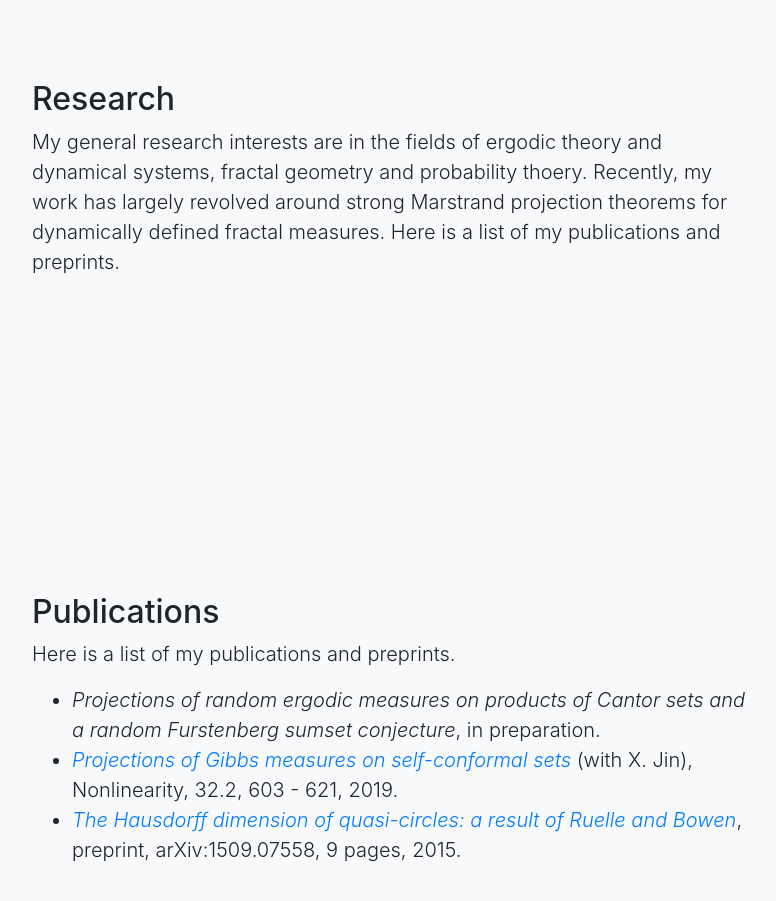
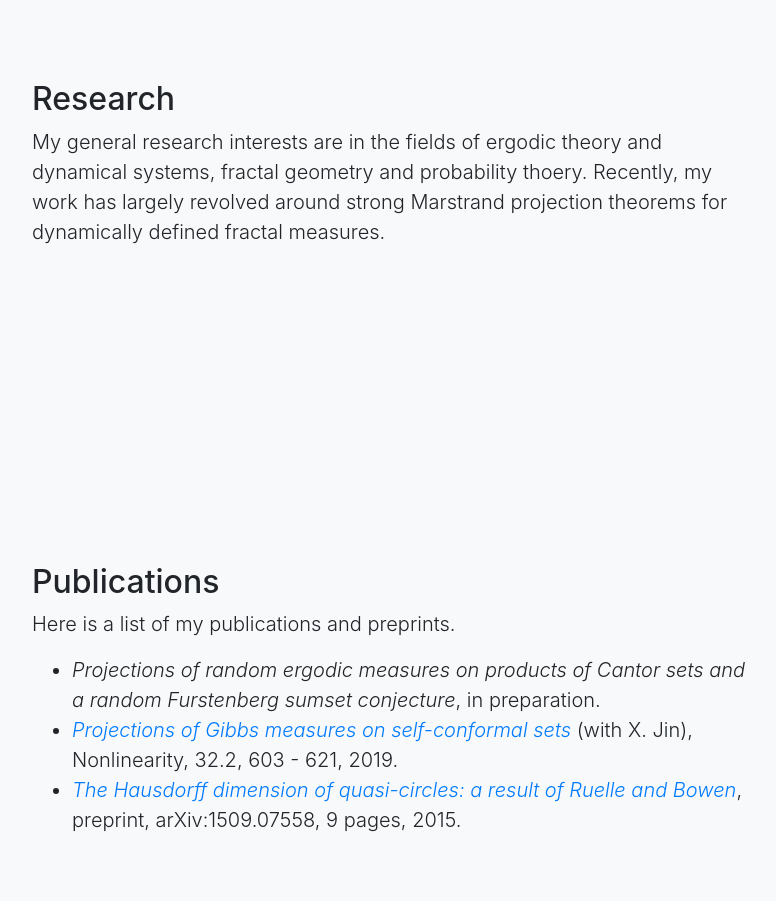
Before and after one commit to catherinebruce/catherinebruce.github.io, a website with bundled scripts: page index.html in a window 1280 px wide. Shown: the part 880-1781 px from the top of the page, without its empty margins (243-1019 px from the left). Built offline with nearby package versions, Linux system fonts and the light colour scheme.

Commit message:
Updated text

```diff
--- a/index.html
+++ b/index.html
@@ -85,7 +85,6 @@
             and dynamical systems, fractal geometry and probability thoery.
             Recently, my work has largely revolved around strong Marstrand
             projection theorems for dynamically defined fractal measures.
-            Here is a list of my publications and preprints.
           </p>
         </div>
       </div>
```
